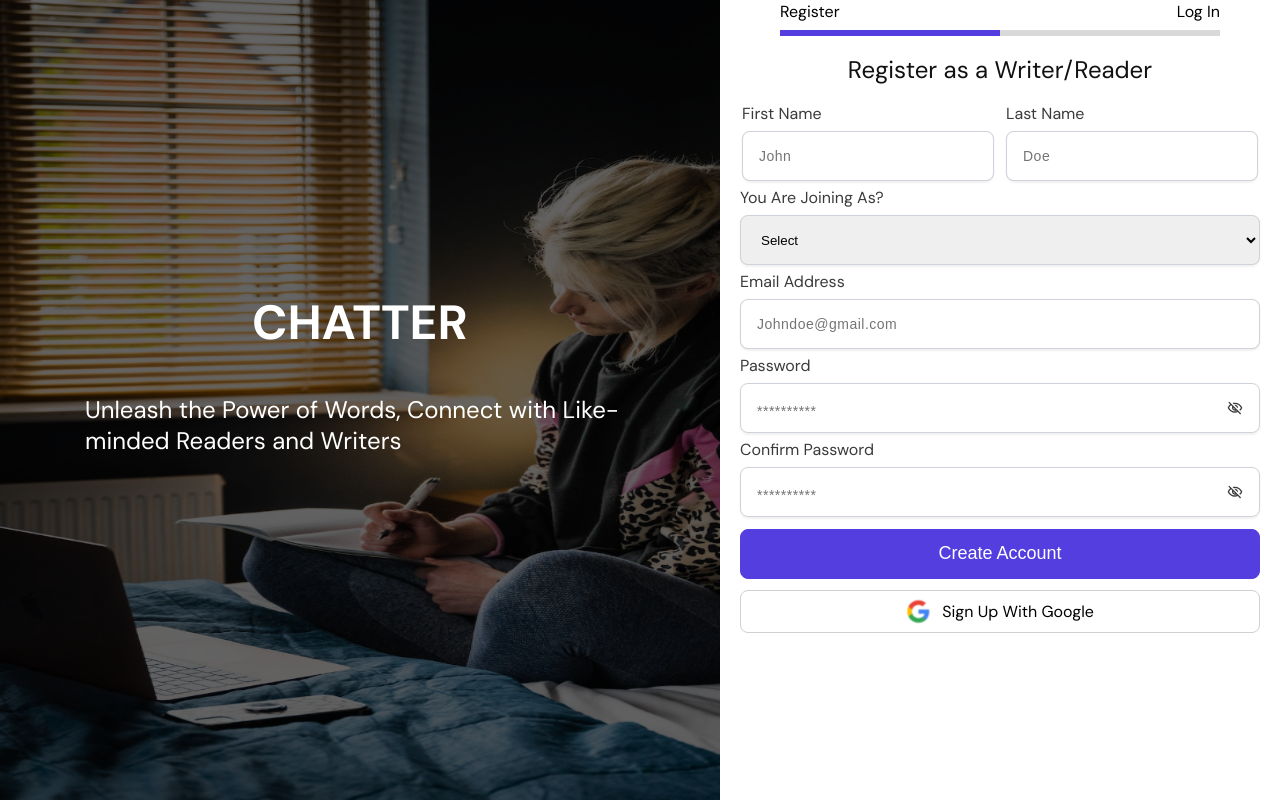
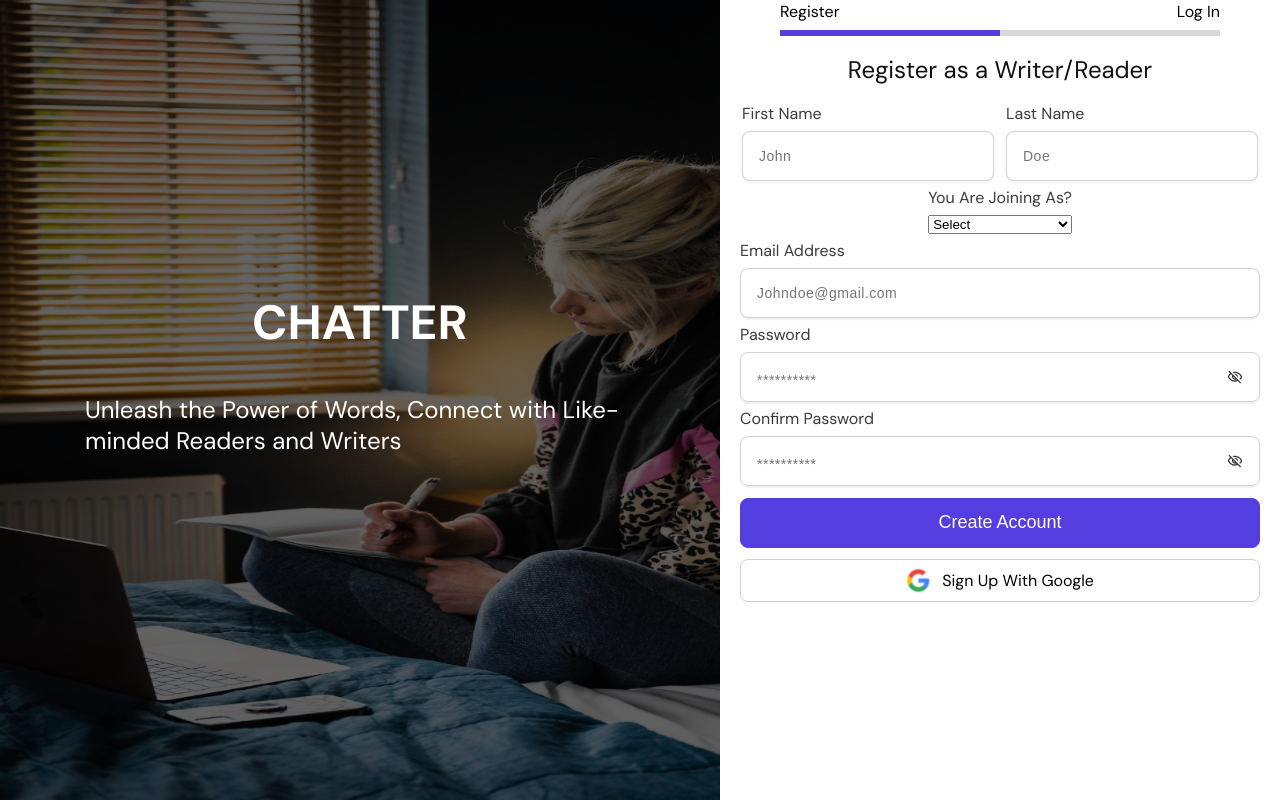
Before and after one commit to okhuaroboosayuki/chatter, a React (Create React App) app: page /signup in a window 1280 px wide. Built offline with nearby package versions, Linux system fonts and the light colour scheme; no server answers.

Commit message:
changed option class to designation class

```diff
--- a/src/styles/scss/sign-in.scss
+++ b/src/styles/scss/sign-in.scss
@@ -246,7 +246,7 @@
                     }
 
                     .email_input,
-                    select {
+                    .designation {
                         border: 1px solid #ced4da;
                         outline: none;
                         height: 50px;
@@ -262,6 +262,7 @@
 
                     .first_name_input,
                     .last_name_input,
+                    .designation,
                     .email_input {
                         letter-spacing: .5008px;
                         word-spacing: 1px;
```
